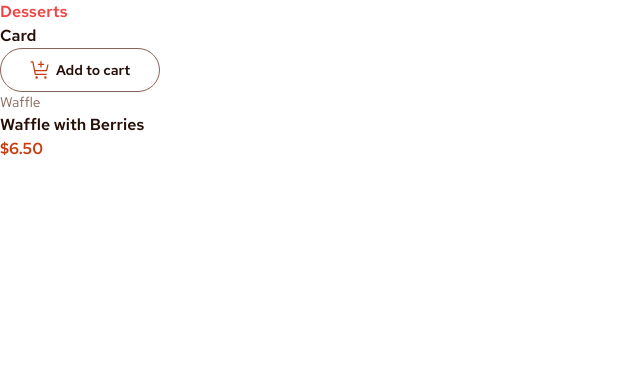
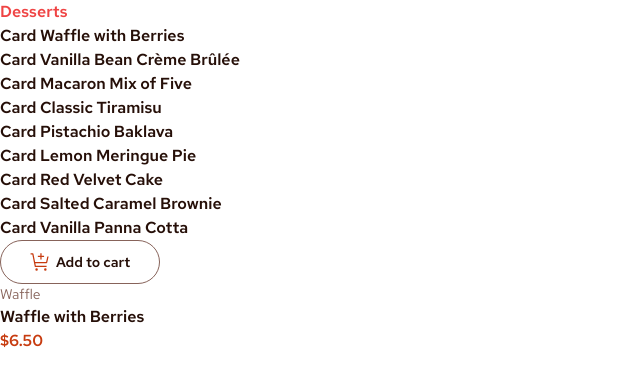
Before and after one commit to anetakasprzak/fm-product-list-cart, a React (Vite) app: page / in a window 1280 px wide. Shown: the top 386 px of the page, without its empty margins (0-640 px from the left). Built offline with nearby package versions, Linux system fonts and the light colour scheme.

Commit message:
create data and map

```diff
--- a/src/App.tsx
+++ b/src/App.tsx
@@ -1,12 +1,16 @@
 import Cart from "./components/Cart";
 import Card from "./components/Card";
+import { fakeData } from "./data";
 
 function App() {
   return (
     <div>
       <h1 className="text-red-500">Desserts</h1>
       <div>
-        <Card />
+        {fakeData?.map((item) => (
+          <Card name={item.name} key={item.name} />
+        ))}
+
         <Cart />
       </div>
     </div>
--- a/src/components/Card.tsx
+++ b/src/components/Card.tsx
@@ -1,5 +1,9 @@
-function Card() {
-  return <div className="">Card</div>;
+interface CardProps {
+  name: string;
+}
+
+function Card({ name }: CardProps) {
+  return <div className="">Card {name}</div>;
 }
 
 export default Card;
--- /dev/null
+++ b/src/data.ts
@@ -0,0 +1,101 @@
+export const fakeData = [
+  {
+    image: {
+      thumbnail: "./assets/images/image-waffle-thumbnail.jpg",
+      mobile: "./assets/images/image-waffle-mobile.jpg",
+      tablet: "./assets/images/image-waffle-tablet.jpg",
+      desktop: "./assets/images/image-waffle-desktop.jpg",
+    },
+    name: "Waffle with Berries",
+    category: "Waffle",
+    price: 6.5,
+  },
+  {
+    image: {
+      thumbnail: "./assets/images/image-creme-brulee-thumbnail.jpg",
+      mobile: "./assets/images/image-creme-brulee-mobile.jpg",
+      tablet: "./assets/images/image-creme-brulee-tablet.jpg",
+      desktop: "./assets/images/image-creme-brulee-desktop.jpg",
+    },
+    name: "Vanilla Bean Crème Brûlée",
+    category: "Crème Brûlée",
+    price: 7.0,
+  },
+  {
+    image: {
+      thumbnail: "./assets/images/image-macaron-thumbnail.jpg",
+      mobile: "./assets/images/image-macaron-mobile.jpg",
+      tablet: "./assets/images/image-macaron-tablet.jpg",
+      desktop: "./assets/images/image-macaron-desktop.jpg",
+    },
+    name: "Macaron Mix of Five",
+    category: "Macaron",
+    price: 8.0,
+  },
+  {
+    image: {
+      thumbnail: "./assets/images/image-tiramisu-thumbnail.jpg",
+      mobile: "./assets/images/image-tiramisu-mobile.jpg",
+      tablet: "./assets/images/image-tiramisu-tablet.jpg",
+      desktop: "./assets/images/image-tiramisu-desktop.jpg",
+    },
+    name: "Classic Tiramisu",
+    category: "Tiramisu",
+    price: 5.5,
+  },
+  {
+    image: {
+      thumbnail: "./assets/images/image-baklava-thumbnail.jpg",
+      mobile: "./assets/images/image-baklava-mobile.jpg",
+      tablet: "./assets/images/image-baklava-tablet.jpg",
+      desktop: "./assets/images/image-baklava-desktop.jpg",
+    },
+    name: "Pistachio Baklava",
+    category: "Baklava",
+    price: 4.0,
+  },
+  {
+    image: {
+      thumbnail: "./assets/images/image-meringue-thumbnail.jpg",
+      mobile: "./assets/images/image-meringue-mobile.jpg",
+      tablet: "./assets/images/image-meringue-tablet.jpg",
+      desktop: "./assets/images/image-meringue-desktop.jpg",
+    },
+    name: "Lemon Meringue Pie",
+    category: "Pie",
+    price: 5.0,
+  },
+  {
+    image: {
+      thumbnail: "./assets/images/image-cake-thumbnail.jpg",
+      mobile: "./assets/images/image-cake-mobile.jpg",
+      tablet: "./assets/images/image-cake-tablet.jpg",
+      desktop: "./assets/images/image-cake-desktop.jpg",
+    },
+    name: "Red Velvet Cake",
+    category: "Cake",
+    price: 4.5,
+  },
+  {
+    image: {
+      thumbnail: "./assets/images/image-brownie-thumbnail.jpg",
+      mobile: "./assets/images/image-brownie-mobile.jpg",
+      tablet: "./assets/images/image-brownie-tablet.jpg",
+      desktop: "./assets/images/image-brownie-desktop.jpg",
+    },
+    name: "Salted Caramel Brownie",
+    category: "Brownie",
+    price: 4.5,
+  },
+  {
+    image: {
+      thumbnail: "./assets/images/image-panna-cotta-thumbnail.jpg",
+      mobile: "./assets/images/image-panna-cotta-mobile.jpg",
+      tablet: "./assets/images/image-panna-cotta-tablet.jpg",
+      desktop: "./assets/images/image-panna-cotta-desktop.jpg",
+    },
+    name: "Vanilla Panna Cotta",
+    category: "Panna Cotta",
+    price: 6.5,
+  },
+];
```
